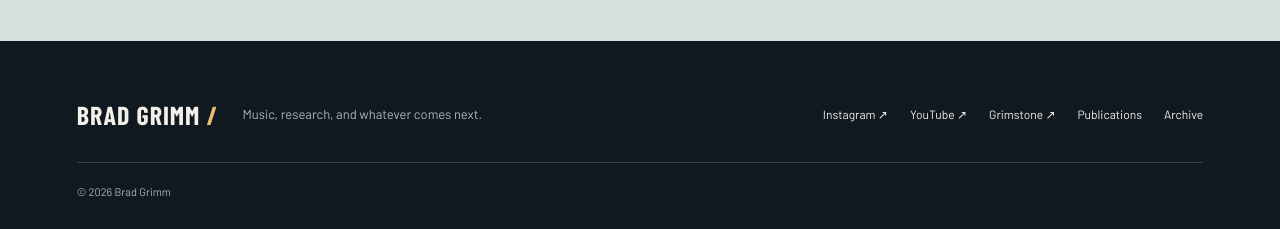
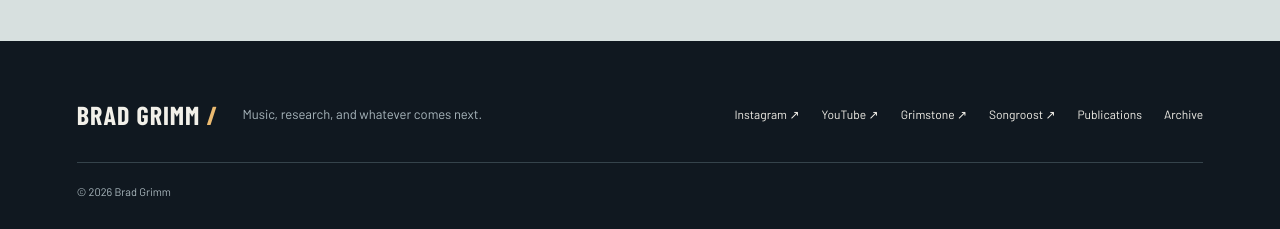
Before and after one commit to bradgrimm/bradgrimm.github.io, a Jekyll site: the page index.html, which Jekyll copies as it is, in a window 1280 px wide and 900 px high, scrolled down 3449 px. Shown: the part 668-897 px from the top of the window. Built offline with Jekyll 4.4.1, drawn with Linux system fonts in a browser that asks for light colours; some web fonts are replaced.

Commit message:
Link Songroost and Accentuate from work page; Songroost credit and footer link
Co-Authored-By: Claude Opus 5.5 <noreply@anthropic.com>
Claude-Session: https://claude.ai/code/session_01PmSmTP5w9bDrtbggjzF6bU

```diff
--- a/_includes/site-footer.html
+++ b/_includes/site-footer.html
@@ -1 +1 @@
-<footer><a class="wordmark" href="/">BRAD GRIMM<span> / </span></a><p>Music, research, and whatever comes next.</p><div><a href="https://www.instagram.com/bradleycgrimm/">Instagram ↗</a><a href="https://www.youtube.com/@bradleygrimm">YouTube ↗</a><a href="https://grimstonemusic.com/">Grimstone ↗</a><a href="/publications.html">Publications</a><a href="/blog/">Archive</a></div><small>© 2026 Brad Grimm</small></footer>
+<footer><a class="wordmark" href="/">BRAD GRIMM<span> / </span></a><p>Music, research, and whatever comes next.</p><div><a href="https://www.instagram.com/bradleycgrimm/">Instagram ↗</a><a href="https://www.youtube.com/@bradleygrimm">YouTube ↗</a><a href="https://grimstonemusic.com/">Grimstone ↗</a><a href="https://songroost.com/">Songroost ↗</a><a href="/publications.html">Publications</a><a href="/blog/">Archive</a></div><small>© 2026 Brad Grimm</small></footer>
--- a/blog/index.html
+++ b/blog/index.html
@@ -174,4 +174,4 @@
         <p class="post-date">January 14, 2014</p>
       </div>
     </div>
-  </main><footer><a class="wordmark" href="/">BRAD GRIMM<span> / </span></a><p>Music, research, and whatever comes next.</p><div><a href="https://www.instagram.com/bradleycgrimm/">Instagram ↗</a><a href="https://www.youtube.com/@bradleygrimm">YouTube ↗</a><a href="https://grimstonemusic.com/">Grimstone ↗</a><a href="/publications.html">Publications</a><a href="/blog/">Archive</a></div><small>© 2026 Brad Grimm</small></footer></body></html>
+  </main><footer><a class="wordmark" href="/">BRAD GRIMM<span> / </span></a><p>Music, research, and whatever comes next.</p><div><a href="https://www.instagram.com/bradleycgrimm/">Instagram ↗</a><a href="https://www.youtube.com/@bradleygrimm">YouTube ↗</a><a href="https://grimstonemusic.com/">Grimstone ↗</a><a href="https://songroost.com/">Songroost ↗</a><a href="/publications.html">Publications</a><a href="/blog/">Archive</a></div><small>© 2026 Brad Grimm</small></footer></body></html>
--- a/index.html
+++ b/index.html
@@ -25,7 +25,7 @@
 <section class="section music" id="music"><div class="section-label">MUSIC</div><div class="section-heading"><h2>A few recordings.</h2><p>Guitar, vocals, and a few moments behind the kit.<br>Two performance reels and an acoustic cover.</p></div>
 <div class="listening-room"><div><div class="video-stage" id="video-stage"><img src="/assets/photos/acoustic-home.webp" alt="Brad with an acoustic guitar and microphone at home" loading="lazy" width="1125" height="1500"><button class="play-button" id="play-video" aria-label="Play guitar, vocals, keys and bass performance reel"><span aria-hidden="true">▶</span></button><span class="video-stamp">GUITAR · VOCALS · KEYS · BASS</span></div><div class="video-caption"><span id="video-title">Guitar, vocals, keys &amp; bass</span><a id="youtube-link" href="https://www.youtube.com/watch?v=H_yjkB9-s7Q" target="_blank" rel="noopener noreferrer">Watch on YouTube ↗</a></div></div>
 <div class="tracks" aria-label="Choose a performance"><p class="eyebrow">A FEW TO START WITH</p><button class="track active" data-video="H_yjkB9-s7Q" data-title="Guitar, vocals, keys &amp; bass" aria-pressed="true"><span class="track-number">01</span><span><strong>Guitar, vocals, keys &amp; bass</strong><small>Performance reel</small></span><span aria-hidden="true">↗</span></button><button class="track" data-video="LZXYtIWjRK8" data-title="Drums" aria-pressed="false"><span class="track-number">02</span><span><strong>Drums</strong><small>Performance reel</small></span><span aria-hidden="true">↗</span></button><button class="track" data-video="BIvkHr3k1Ic" data-title="Free Fallin’" aria-pressed="false"><span class="track-number">03</span><span><strong>Free Fallin’</strong><small>Tom Petty · Solo acoustic</small></span><span aria-hidden="true">↗</span></button><p class="track-note">A few home recordings and moments on stage.</p><a class="text-link" href="https://www.youtube.com/@bradleygrimm">More from my corner of YouTube ↗</a></div></div>
-<details class="songlist"><summary class="text-link">See the full song list ↓</summary><iframe src="https://app.songroost.com/r/dCC5fFzuBWySwyC9?embed=1" loading="lazy" title="Song list"></iframe><a class="text-link" href="https://app.songroost.com/r/dCC5fFzuBWySwyC9" target="_blank" rel="noopener noreferrer">Open in a new tab ↗</a></details>
+<details class="songlist"><summary class="text-link">See the full song list ↓</summary><iframe src="https://app.songroost.com/r/dCC5fFzuBWySwyC9?embed=1" loading="lazy" title="Song list"></iframe><a class="text-link" href="https://app.songroost.com/r/dCC5fFzuBWySwyC9" target="_blank" rel="noopener noreferrer">Open in a new tab ↗</a><p class="track-note">Kept in <a href="https://songroost.com/">Songroost</a>, the songbook app I built for my own playing.</p></details>
 <noscript><p>Watch <a href="https://www.youtube.com/watch?v=H_yjkB9-s7Q">the guitar, vocals, keys and bass reel</a>, <a href="https://www.youtube.com/watch?v=LZXYtIWjRK8">the drum reel</a>, or <a href="https://www.youtube.com/watch?v=BIvkHr3k1Ic">Free Fallin’</a> on YouTube.</p></noscript>
 </section>
 <section class="story section"><div class="story-photo"><img src="/assets/photos/electric-live.webp" alt="Brad playing electric guitar at an outdoor performance" loading="lazy" width="1200" height="1800"><figure class="drum-snapshot"><img src="/assets/photos/drums-grin.webp" alt="Brad grinning behind a red drum kit" width="818" height="818" loading="lazy"></figure></div><div class="story-copy"><div class="section-label">MAKING MUSIC TOGETHER</div><h2>A small studio.<br>A place to play.</h2><p>My small home studio in Riverton has been a place for band practice, working on songs, and figuring things out together. It’s where I record ideas, experiment with guitar tones, and make room for other musicians.</p><p>With Grimstone, I played drums, hosted band practice, and helped pull our shows together. I loved having people over to turn a list of songs into a set we could actually play.</p><p>These days, I’m focusing on guitar and vocals, building a solo acoustic set, and writing songs of my own. I’m also looking for musicians to play with, whether that’s a rehearsal, a collaboration, or a spot in a band.</p><a class="text-link" href="#contact">Let’s make something happen ↗</a></div></section>
@@ -38,5 +38,5 @@
 <button class="button" type="submit">Send inquiry <span aria-hidden="true">↗</span></button>
 <p class="form-note">I’ll reply by email. Prefer to write directly? <a href="mailto:grimm.bradley@gmail.com">grimm.bradley@gmail.com</a></p>
 </form></div></div></section>
-</main><footer><a class="wordmark" href="/">BRAD GRIMM<span> / </span></a><p>Music, research, and whatever comes next.</p><div><a href="https://www.instagram.com/bradleycgrimm/">Instagram ↗</a><a href="https://www.youtube.com/@bradleygrimm">YouTube ↗</a><a href="https://grimstonemusic.com/">Grimstone ↗</a><a href="/publications.html">Publications</a><a href="/blog/">Archive</a></div><small>© 2026 Brad Grimm</small></footer>
+</main><footer><a class="wordmark" href="/">BRAD GRIMM<span> / </span></a><p>Music, research, and whatever comes next.</p><div><a href="https://www.instagram.com/bradleycgrimm/">Instagram ↗</a><a href="https://www.youtube.com/@bradleygrimm">YouTube ↗</a><a href="https://grimstonemusic.com/">Grimstone ↗</a><a href="https://songroost.com/">Songroost ↗</a><a href="/publications.html">Publications</a><a href="/blog/">Archive</a></div><small>© 2026 Brad Grimm</small></footer>
 </body></html>
--- a/publications.html
+++ b/publications.html
@@ -124,4 +124,4 @@
         <p>Contributed to NIH-funded research in movement disorder assessment and digital health applications. Lead and mentor data science and labeling teams, setting validation standards, safety checks, and quality gates across deployed systems.</p>
       </div>
     </div>
-  </main><footer><a class="wordmark" href="/">BRAD GRIMM<span> / </span></a><p>Music, research, and whatever comes next.</p><div><a href="https://www.instagram.com/bradleycgrimm/">Instagram ↗</a><a href="https://www.youtube.com/@bradleygrimm">YouTube ↗</a><a href="https://grimstonemusic.com/">Grimstone ↗</a><a href="/publications.html">Publications</a><a href="/blog/">Archive</a></div><small>© 2026 Brad Grimm</small></footer></body></html>
+  </main><footer><a class="wordmark" href="/">BRAD GRIMM<span> / </span></a><p>Music, research, and whatever comes next.</p><div><a href="https://www.instagram.com/bradleycgrimm/">Instagram ↗</a><a href="https://www.youtube.com/@bradleygrimm">YouTube ↗</a><a href="https://grimstonemusic.com/">Grimstone ↗</a><a href="https://songroost.com/">Songroost ↗</a><a href="/publications.html">Publications</a><a href="/blog/">Archive</a></div><small>© 2026 Brad Grimm</small></footer></body></html>
```
Also changed, not shown: thanks/index.html (+1 -1 lines), work/index.html (+1 -1 lines).
